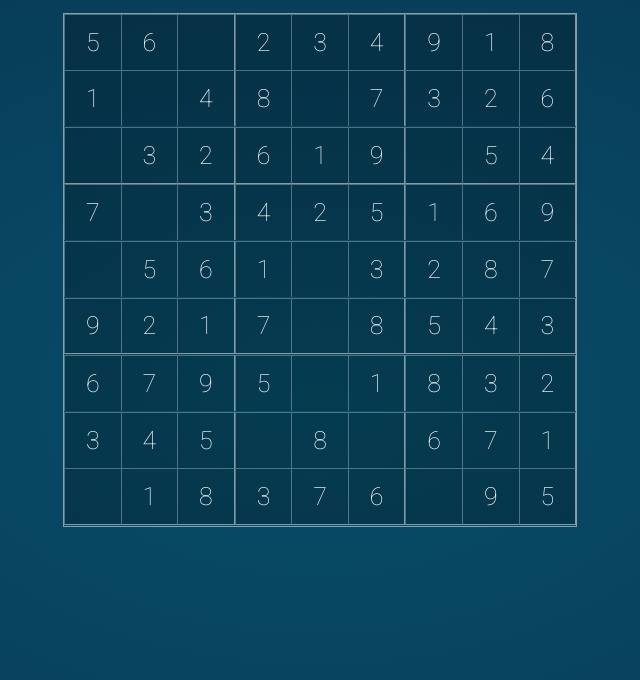
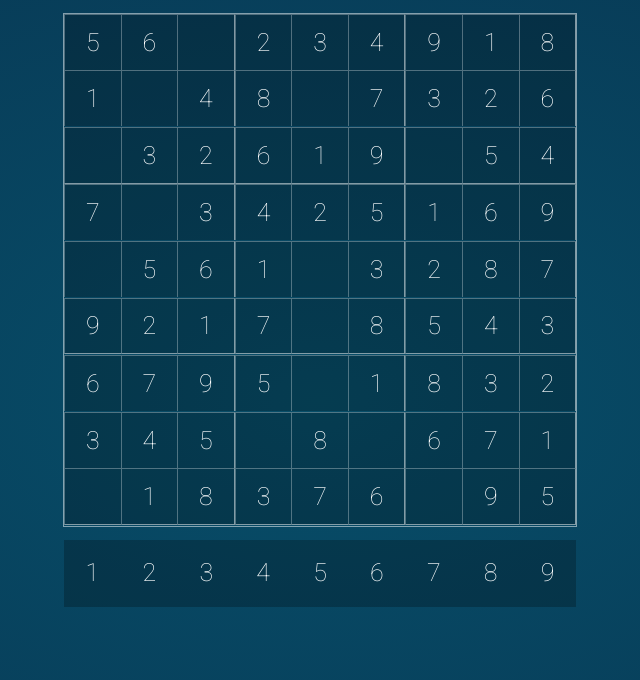
Before and after one commit to Blockost/sudoku, an Angular app: page / in a window 1280 px wide. Shown: the top 680 px of the page, without its empty margins (320-960 px from the left). Built offline with nearby package versions, Linux system fonts and the light colour scheme.

Commit message:
Added value selection and assign it to selected cells

```diff
--- a/src/app/app.component.html
+++ b/src/app/app.component.html
@@ -1,11 +1,17 @@
-<div class="grid">
+<div class="board">
 
   <ng-container *ngFor="let row of board.matrix; let i = index;">
     <ng-container *ngFor="let cell of row; let j = index;">
-      <div class="cell" [class.text-color-light-green]="cell.isFocused" (click)="onClick(i, j)">
+      <div class="cell" [class.text-color-light-green]="cell.isFocused" (click)="selectCell(i, j)">
         <span *ngIf="cell.isVisible">{{cell.value}}</span>
       </div>
     </ng-container>
   </ng-container>
 
 </div>
+
+<div class="cell-selection">
+  <div *ngFor="let value of availableValues" class="cell" (click)="selectValue(value, $event) ">
+    {{value}}
+  </div>
+</div>
--- a/src/app/app.component.scss
+++ b/src/app/app.component.scss
@@ -1,18 +1,3 @@
-.grid {
-  width: 40vw;
-  height: 40vw;
-  //height: 700px;
-  margin: 1% auto;
-  display: flex;
-  flex-direction: row;
-  flex-wrap: wrap;
-  border: 1px solid rgba(255, 255, 255, 0.5);
-
-  &:hover .cell {
-    // opacity: 0.3;
-    // transition-duration: 0.6s;
-  }
-
 .cell {
   display: flex;
   flex: 1 1 calc(100% / 9 - 2px); // 9 items per line
@@ -25,39 +10,11 @@
   font-size: 25px;
   cursor: pointer;
   transition-duration: 0.2s;
-    //transition-delay: .03s;
   user-select: none;
-    //box-shadow: inset 0 0 0 0px rgba(0, 0, 0, 0.2);
-
-    border-left: 1px solid rgba(255, 255, 255, 0.3);
-    border-top: 1px solid rgba(255, 255, 255, 0.3);
-    //border-bottom: .3px solid rgba(255, 255, 255, 0.5);
-
-    &:nth-child(3n) {
-      border-right: 1px solid rgba(255, 255, 255, 0.5);
-    }
-
-    &:nth-child(27n),
-    &:nth-child(27n-1),
-    &:nth-child(27n-2),
-    &:nth-child(27n-3),
-    &:nth-child(27n-4),
-    &:nth-child(27n-5),
-    &:nth-child(27n-6),
-    &:nth-child(27n-7),
-    &:nth-child(27n-8) {
-      border-bottom: 1px solid rgba(255, 255, 255, 0.5);
-    }
 
   &:active {
     transform: scale(0.9);
     transition-duration: 0.1s;
-    }
-
-    &.full-opacity {
-      opacity: 1;
-      transition-duration: 0.1s;
-      //box-shadow: inset 0 0 0 4px rgba(0, 0, 0, 0.2);
   }
 
   &.color-light-green {
@@ -78,11 +35,51 @@
     color: red;
   }
 }
+
+.cell-selection {
+  display: flex;
+  margin: 1% auto;
+  width: 40vw;
+
+  .cell {
+    border-bottom: 2px solid transparent;
+    transition: border-bottom 0.2s ease-in-out;
+
+    &:hover {
+      border-bottom: 2px solid cyan;
+    }
+  }
 }
 
-// @keyframes fade {
-//   to {
-//     opacity: 0.2;
-//     transform: scale(0.7);
-//   }
-// }
+.board {
+  width: 40vw;
+  height: 40vw;
+  //height: 700px;
+  margin: 1% auto;
+  display: flex;
+  flex-direction: row;
+  flex-wrap: wrap;
+  border: 1px solid rgba(255, 255, 255, 0.5);
+
+  // Add styles to cells that compose the game board
+  .cell {
+    border-left: 1px solid rgba(255, 255, 255, 0.3);
+    border-top: 1px solid rgba(255, 255, 255, 0.3);
+
+    &:nth-child(3n) {
+      border-right: 1px solid rgba(255, 255, 255, 0.5);
+    }
+
+    &:nth-child(27n),
+    &:nth-child(27n-1),
+    &:nth-child(27n-2),
+    &:nth-child(27n-3),
+    &:nth-child(27n-4),
+    &:nth-child(27n-5),
+    &:nth-child(27n-6),
+    &:nth-child(27n-7),
+    &:nth-child(27n-8) {
+      border-bottom: 1px solid rgba(255, 255, 255, 0.5);
+    }
+  }
+}
--- a/src/app/app.component.ts
+++ b/src/app/app.component.ts
@@ -1,6 +1,8 @@
 import { Component, OnInit } from '@angular/core';
 
 import { Board } from './models/board';
+import { Cell } from './models/cell';
+
 @Component({
   selector: 'app-root',
   templateUrl: './app.component.html',
@@ -8,22 +10,28 @@ import { Board } from './models/board';
 })
 export class AppComponent implements OnInit {
   board: Board;
-
-  private value = 1;
+  availableValues: number[] = [];
+  private readonly BOARD_SIZE = 9;
+  private currentCell: Cell;
 
   ngOnInit(): void {
-    this.board = new Board(9);
+    this.board = new Board(this.BOARD_SIZE);
+    for (let i = 1; i <= this.BOARD_SIZE; i++) {
+      this.availableValues.push(i);
+    }
   }
 
-  onClick(rowIndex: number, colIndex: number) {
+  selectCell(rowIndex: number, colIndex: number) {
     this.board.clearFocus();
 
-    const cell = this.board.getCell(rowIndex, colIndex);
-    cell.neighbors.forEach((c) => c.focus());
+    this.currentCell = this.board.getCell(rowIndex, colIndex);
+    this.currentCell.neighbors.forEach((c) => c.focus());
+  }
 
-    if (cell.isAssignable) {
-      cell.value = this.value;
-      cell.show();
+  selectValue(value: number, event: Event) {
+    if (this.currentCell !== undefined && this.currentCell.isAssignable) {
+      this.currentCell.value = value;
+      this.currentCell.show();
     }
   }
 }
--- a/src/app/models/board.ts
+++ b/src/app/models/board.ts
@@ -7,6 +7,7 @@ import { Coord } from './coord';
 export class Board {
   private readonly NUM_MIN = 1;
   private readonly NUM_MAX = 9;
+  private readonly NUM_CELLS_TO_HIDE = 2;
   private size: number;
   private _matrix: Cell[][];
 
@@ -37,7 +38,7 @@ export class Board {
     // Hide some cells at random
     // TODO: 2018-08-08 Make it based on difficulty level
     this._matrix.forEach((row) => {
-      for (let i = 0; i < 2; i++) {
+      for (let i = 0; i < this.NUM_CELLS_TO_HIDE; i++) {
         const cell = row[this.getRandomNumber(0, 8)];
         cell.hide();
         cell.isAssignable = true;
```
Lines whose indentation alone changed are shown as unchanged.
